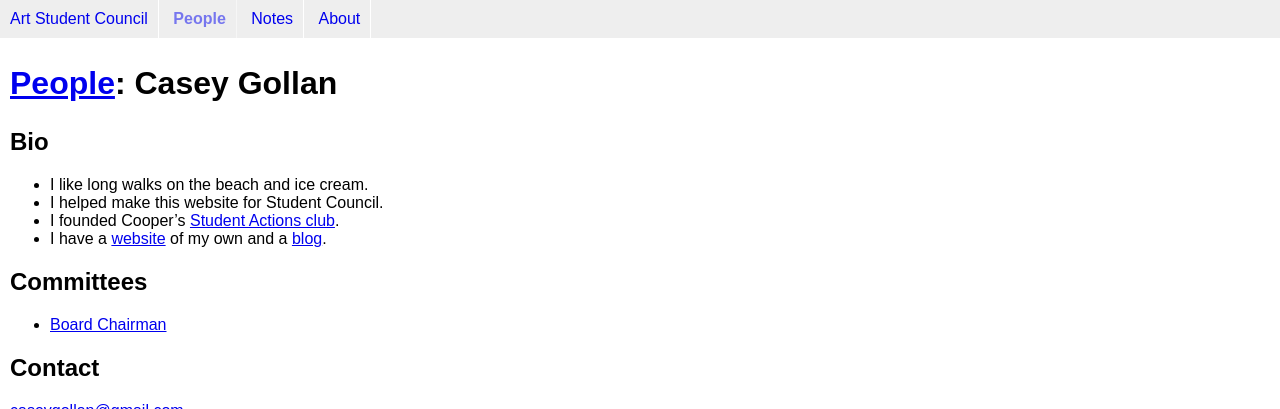
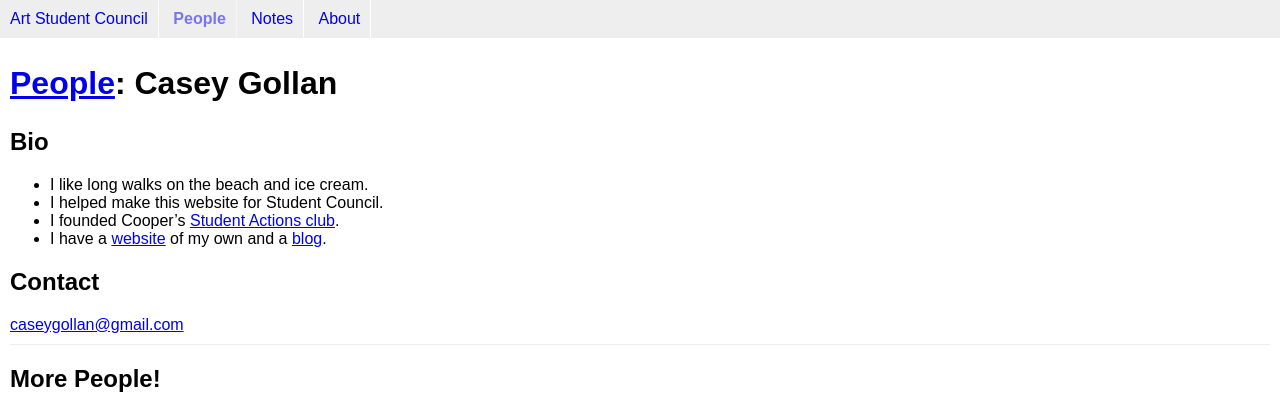
Before and after one commit to CooperASC/cooperasc.github.com, a Jekyll site: the page built from _posts/people/0100-01-01-casey-gollan.md, in a window 1280 px wide, cut to the strip 0-409 px from the top of the page. Built offline with Jekyll 4.4.1, drawn with Linux system fonts in a browser that asks for light colours.

Commit message:
Adding my new committee and switching to new format

```diff
--- a/_posts/people/0100-01-01-casey-gollan.md
+++ b/_posts/people/0100-01-01-casey-gollan.md
@@ -4,9 +4,7 @@
 class: Senior
 preferred_email: caseygollan@gmail.com
 gravatar_email: caseygollan@gmail.com
-committees:
-- name: Board Chairman
-  link: /committees/#board_chairman
+tags: board-chair, admissions
 
 # SITE STUFF YOU CAN EDIT
 published: true
```
